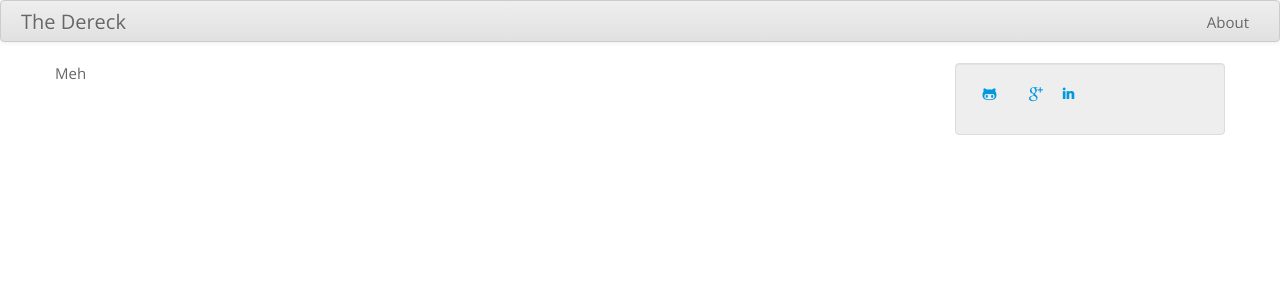
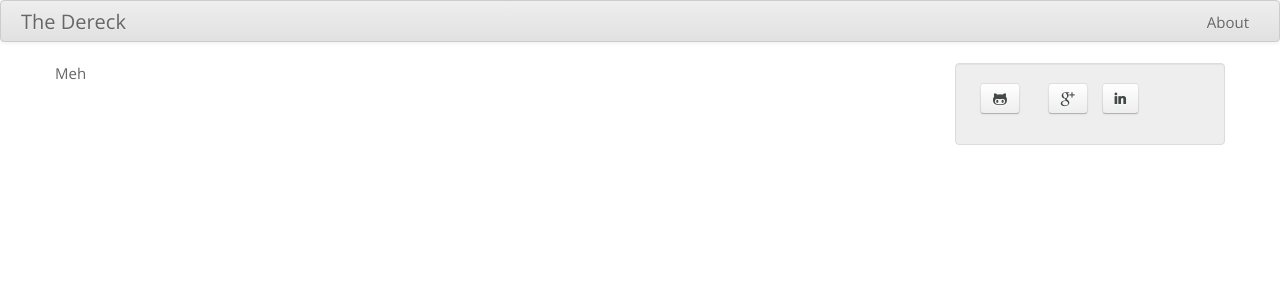
Before and after one commit to thedereck/thedereck.github.com, a Jekyll site: the page built from index.html, in a window 1280 px wide. Shown: the top 300 px of the page. Built offline with Jekyll 4.4.1, drawn with Linux system fonts in a browser that asks for light colours.

Commit message:
Changing social link styles.

```diff
--- a/_includes/body/social-links.html
+++ b/_includes/body/social-links.html
@@ -6,20 +6,20 @@
 
 {% if social and site.font_awesome_css %}
 	<ul class="inline">
-		<li>{% if site.github_social_link %}<a href="{{ site.github_social_link }}"><i class="icon-github-alt"></i></a>{% endif %}</li>
-		<li>{% if site.facebook_social_link %}<a href="{{ site.facebook_social_link }}"><i class="icon-facebook"></i></a>{% endif %}</li>
-		<li>{% if site.googleplus_social_link %}<a href="{{ site.googleplus_social_link }}"><i class="icon-google-plus"></i></a>{% endif %}</li>
-		<li>{% if site.linkedin_social_link %}<a href="{{ site.linkedin_social_link }}"><i class="icon-linkedin"></i></a>{% endif %}</li>
-		<li>{% if site.pinterest_social_link %}<a href="{{ site.pinterest_social_link }}"><i class="icon-pinterest"></i></a>{% endif %}</li>
-		<li>{% if site.twitter_social_link %}<a href="{{ site.twitter_social_link }}"><i class="icon-twitter"></i></a>{% endif %}</li>
+		<li>{% if site.github_social_link %}<a class="btn" href="{{ site.github_social_link }}"><i class="icon-github-alt"></i></a>{% endif %}</li>
+		<li>{% if site.facebook_social_link %}<a class="btn" href="{{ site.facebook_social_link }}"><i class="icon-facebook"></i></a>{% endif %}</li>
+		<li>{% if site.googleplus_social_link %}<a class="btn" href="{{ site.googleplus_social_link }}"><i class="icon-google-plus"></i></a>{% endif %}</li>
+		<li>{% if site.linkedin_social_link %}<a class="btn" href="{{ site.linkedin_social_link }}"><i class="icon-linkedin"></i></a>{% endif %}</li>
+		<li>{% if site.pinterest_social_link %}<a class="btn" href="{{ site.pinterest_social_link }}"><i class="icon-pinterest"></i></a>{% endif %}</li>
+		<li>{% if site.twitter_social_link %}<a class="btn" href="{{ site.twitter_social_link }}"><i class="icon-twitter"></i></a>{% endif %}</li>
 	</ul>
 {% elsif social %}
 	<ul class="inline">
-		<li>{% if site.github_social_link %}<a href="{{ site.github_social_link }}">GitHub</a>{% endif %}</li>
-		<li>{% if site.facebook_social_link %}<a href="{{ site.facebook_social_link }}">Facebook</a>{% endif %}</li>
-		<li>{% if site.googleplus_social_link %}<a href="{{ site.googleplus_social_link }}">Google+</a>{% endif %}</li>
-		<li>{% if site.linkedin_social_link %}<a href="{{ site.linkedin_social_link }}">Linkedin</a>{% endif %}</li>
-		<li>{% if site.pinterest_social_link %}<a href="{{ site.pinterest_social_link }}">Pinterest</a>{% endif %}</li>
-		<li>{% if site.twitter_social_link %}<a href="{{ site.twitter_social_link }}">Twitter</a>{% endif %}</li>
+		<li>{% if site.github_social_link %}<a class="btn" href="{{ site.github_social_link }}">GitHub</a>{% endif %}</li>
+		<li>{% if site.facebook_social_link %}<a class="btn" href="{{ site.facebook_social_link }}">Facebook</a>{% endif %}</li>
+		<li>{% if site.googleplus_social_link %}<a class="btn" href="{{ site.googleplus_social_link }}">Google+</a>{% endif %}</li>
+		<li>{% if site.linkedin_social_link %}<a class="btn" href="{{ site.linkedin_social_link }}">Linkedin</a>{% endif %}</li>
+		<li>{% if site.pinterest_social_link %}<a class="btn" href="{{ site.pinterest_social_link }}">Pinterest</a>{% endif %}</li>
+		<li>{% if site.twitter_social_link %}<a class="btn" href="{{ site.twitter_social_link }}">Twitter</a>{% endif %}</li>
 	</ul>
 {% endif %}
```
